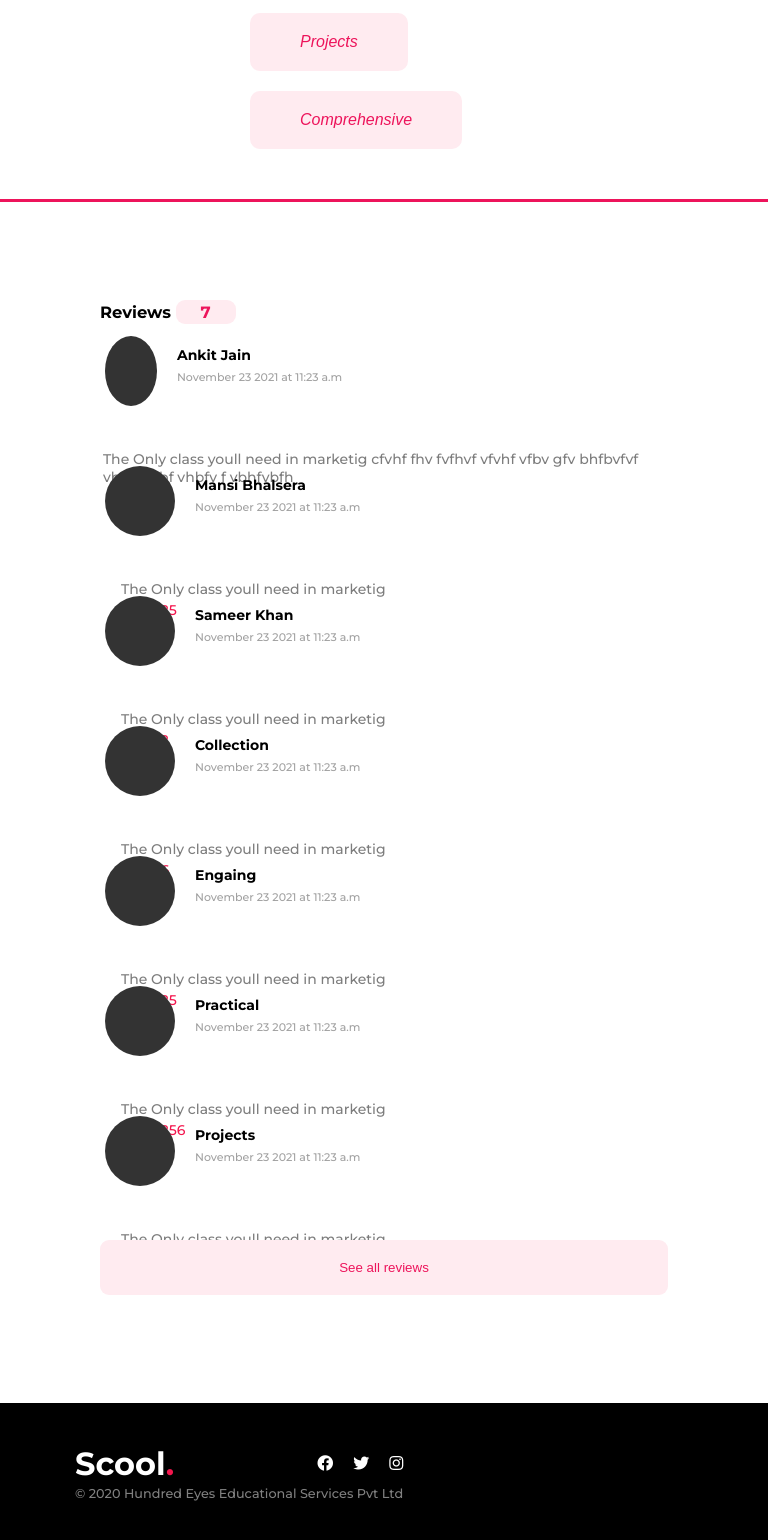
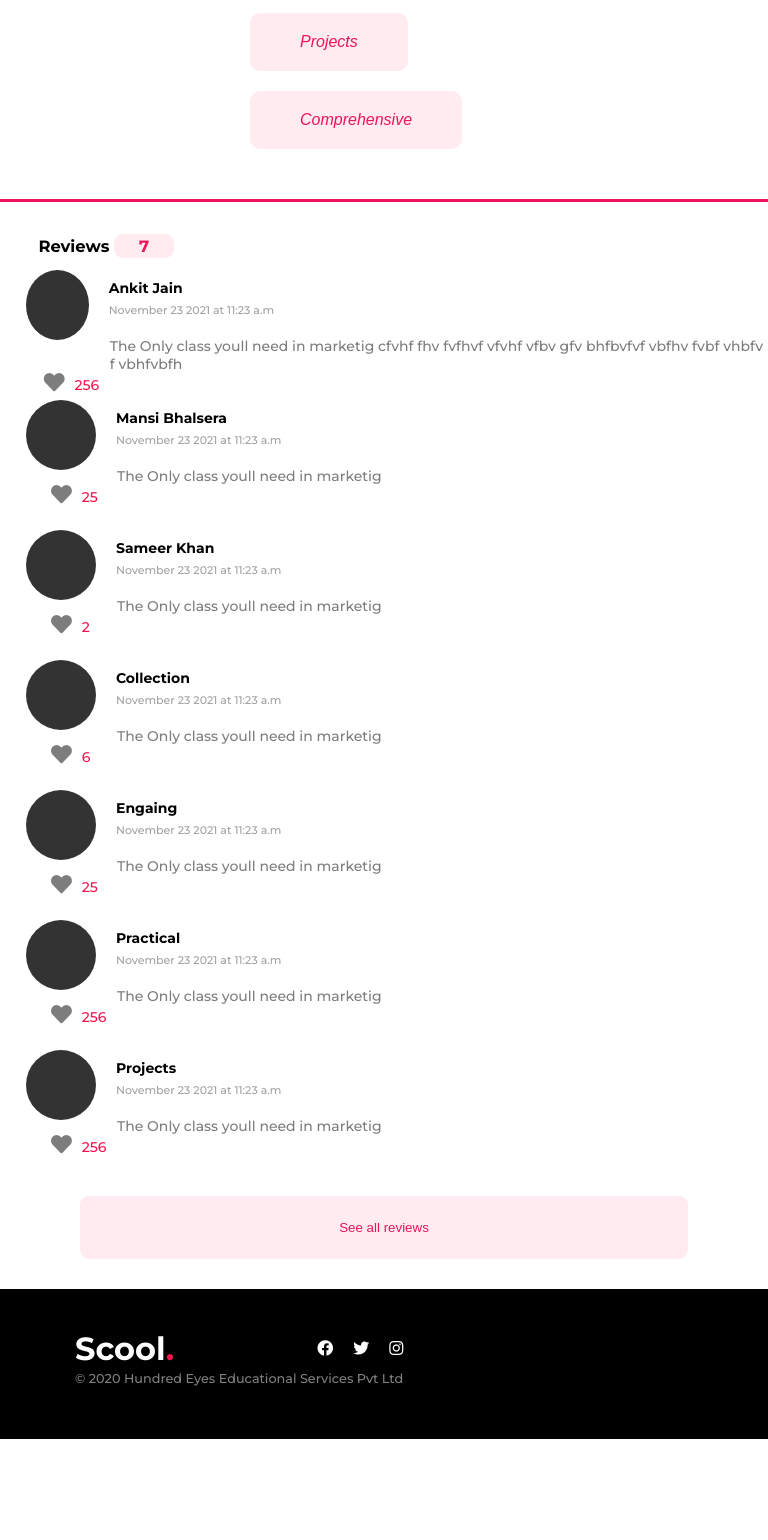
Before and after one commit to bharat-dussa/ScoolWebpage, a Vue app: page / in a window 768 px wide. Shown: the part 1998-3538 px from the top of the page. After the commit the page ends 3437 px from the top, so only its background shows below. Built offline with nearby package versions, Linux system fonts and the light colour scheme.

Commit message:
review responsive made

```diff
--- a/src/components/Reviews/reviews.css
+++ b/src/components/Reviews/reviews.css
@@ -91,6 +91,13 @@
   }
 } */
 @media (max-width:768px) {
+  .reviews-section-desktop{
+    padding: 0px;
+    }
+    .reviews-section-desktop > h3 {
+      margin-left: 2.4rem;
+      margin-top: 2.1rem;
+    }
   .review-description-desktop {
     display:none;
     transition: width 2s, height 4s;
@@ -108,8 +115,8 @@
     margin-left: -65px;
   }
   .reviews-section-desktop .review-btn {
-    padding: 20px 41px;
-    margin: 8px 0px;
+    padding: 24px 26px;
+    margin: 30px 80px;
   }
   .review-title span:last-child {
     margin: 0px;
@@ -123,11 +130,14 @@
   .review-section-flex[data-v-fa1f3ef2] {
     height: 200px;
     }
+    .review-section-flex[data-v-fa1f3ef2][data-v-fa1f3ef2] {
+      border-bottom: 1px solid #333;
+    }
   .review-description-mobile {
     display: inline-table;
     transition: width 2s, height 4s;
-    margin-top: 56px;
-    margin-left: -74px;
+    margin-top: 10px;
+    margin-left: 1px;
   }
   .review-likes-container-mobile{
     display: block;
@@ -135,9 +145,12 @@
   .review-details{
     margin-top: 0.6rem;
   }
+  .review-icon {
+    margin-left: 21px;
+    }
 }
 @media screen and (max-width:485px) {
-  .review-icon[data-v-fa1f3ef2] {
+  .review-icon {
     width: 50px;
     height: 50px;
     }
@@ -147,7 +160,7 @@
     font-size: 12px;
     margin-left: -74px;
   }
-  .review-section-flex[data-v-fa1f3ef2] {
+  .review-section-flex {
     height: 218px;
     }
     .review-title span:last-child {
@@ -156,5 +169,12 @@
     .review-title{
       font-size: 12px;
     }
-
+@media screen and (min-width: 200px) and (max-width:484px) {
+  .review-icon[data-v-fa1f3ef2] {
+    margin-left: 28px;
+  }
+  .review-section-flex[data-v-fa1f3ef2] {
+    border-bottom: 1px solid #333;
+  }
 }
+}
```
